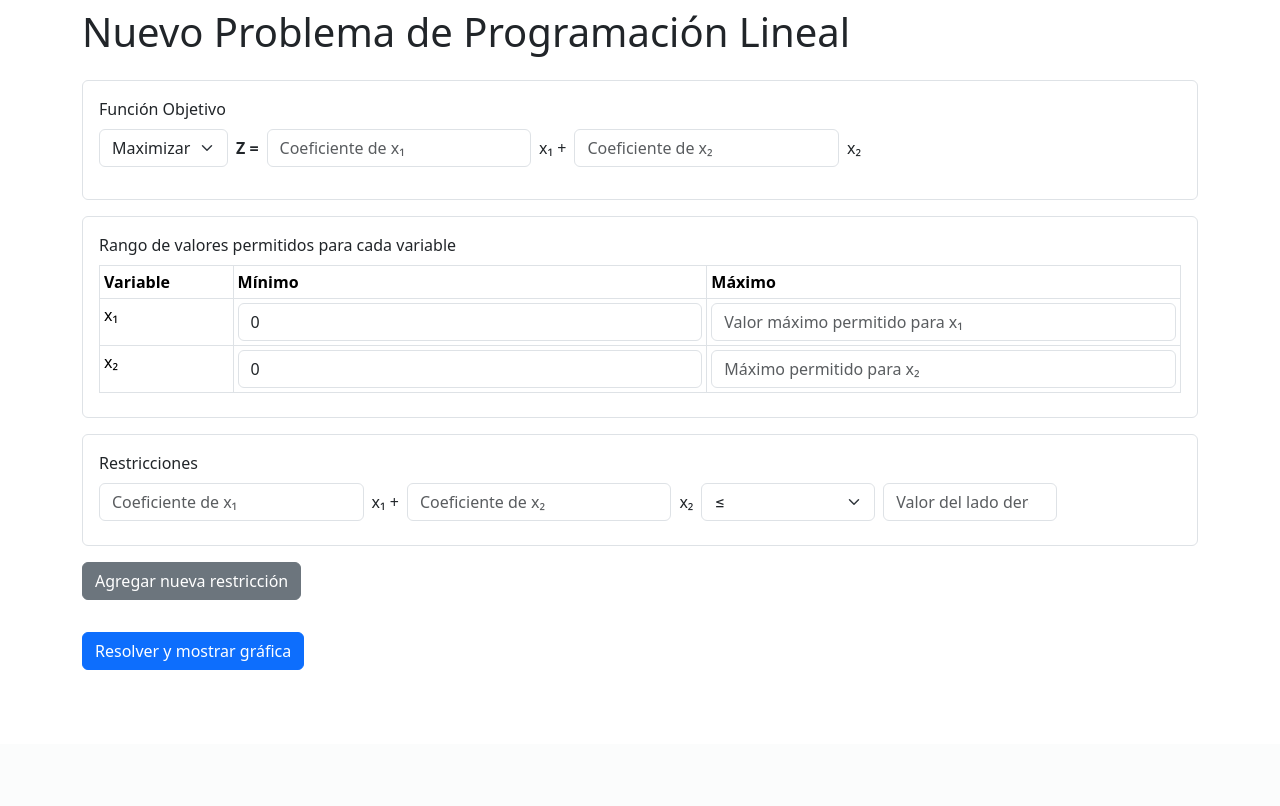
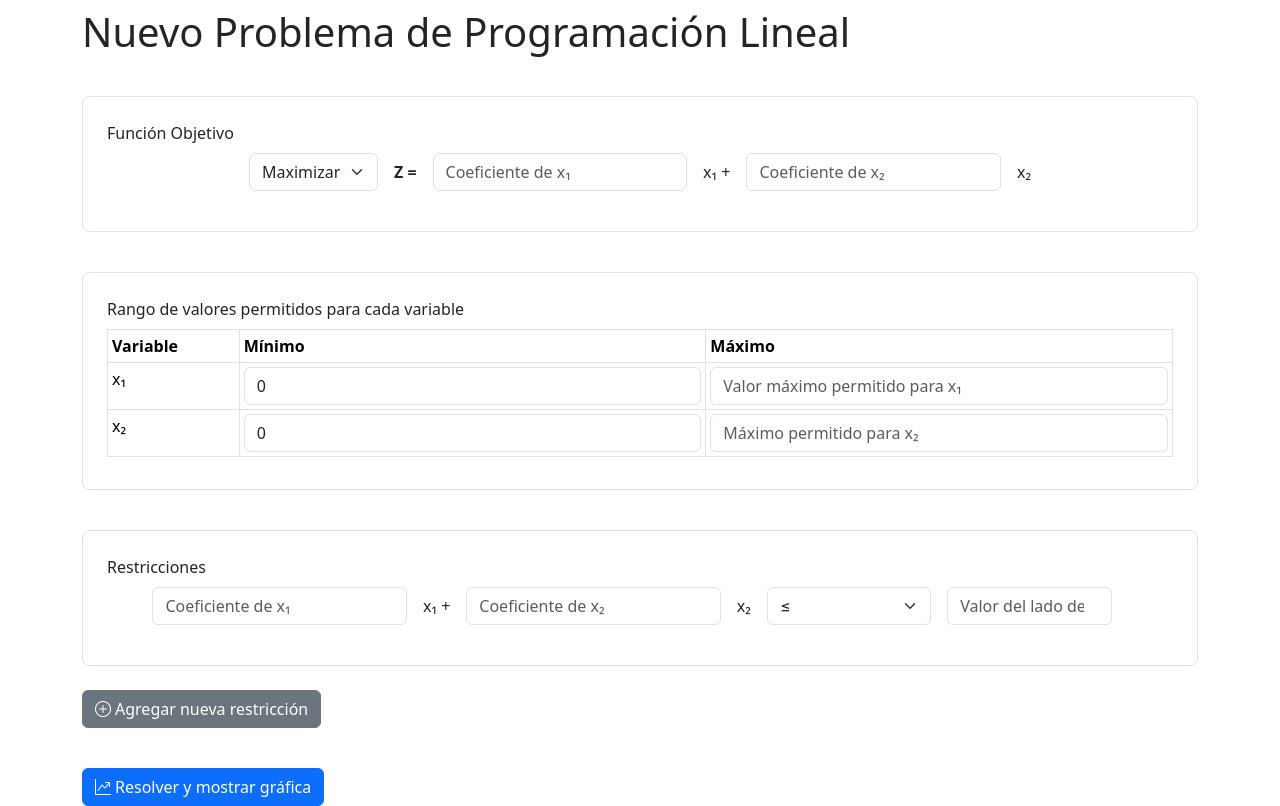
Before and after one commit to YANA021/MOP-METODO-GRAFICO, a Django app: page /metodo-grafico/ in a window 1280 px wide. Shown: the part 56-862 px from the top of the page. Before the commit the page ends 726 px from the top, so only its background shows below. Run offline with Django 5.2, Linux system fonts and the light colour scheme; the visitor is signed in with stand-in values (Sample User, id 1).

Commit message:
Improve form styling and add dark mode input color

```diff
--- /dev/null
+++ b/static/css/custom.css
@@ -0,0 +1,9 @@
+.dark-mode .form-control,
+.dark-mode .form-select {
+  background-color: #f5f5f5;
+  color: #000;
+}
+
+.dark-mode .form-control::placeholder {
+  color: #6c757d;
+}
--- a/templates/base.html
+++ b/templates/base.html
@@ -6,6 +6,8 @@
     <meta name="viewport" content="width=device-width, initial-scale=1">
     <title>{% block title %}MOP{% endblock %}</title>
     <link href="https://cdn.jsdelivr.net/npm/bootstrap@5.3.2/dist/css/bootstrap.min.css" rel="stylesheet">
+    <link href="https://cdn.jsdelivr.net/npm/bootstrap-icons@1.11.1/font/bootstrap-icons.css" rel="stylesheet">
+    <link rel="stylesheet" href="{% static 'css/custom.css' %}">
     {% block extra_head %}{% endblock %}
   </head>
   <body>
--- a/templates/nuevo_problema.html
+++ b/templates/nuevo_problema.html
@@ -7,12 +7,12 @@
 {% if mensaje %}
 <div class="alert alert-success">{{ mensaje }}</div>
 {% endif %}
-<form id="pl-form" method="post" class="vstack gap-3">
+<form id="pl-form" method="post" class="vstack gap-4">
   {% csrf_token %}
-  <div class="border p-3 rounded">
+  <div class="border rounded-3 p-4 mt-3">
     <div class="mb-3">
       <label class="form-label">Función Objetivo</label>
-      <div class="row g-2 align-items-center">
+      <div class="row g-3 align-items-center justify-content-center text-center">
         <div class="col-auto">
           {{ form.objetivo }}
         </div>
@@ -36,7 +36,7 @@
     <input type="hidden" name="{{ form.restricciones.name }}" id="id_{{ form.restricciones.name }}">
   </div>
 
-  <div class="border p-3 rounded">
+  <div class="border rounded-3 p-4 mt-3">
   <label class="form-label">Rango de valores permitidos para cada variable</label>
     <table class="table table-bordered table-sm mb-2">
       <thead>
@@ -73,9 +73,9 @@
     </table>
   </div>
 
-  <div class="border p-3 rounded" id="restricciones-container">
+  <div class="border rounded-3 p-4 mt-3" id="restricciones-container">
     <label class="form-label">Restricciones</label>
-    <div class="restriccion-row row g-2 align-items-center mb-2">
+    <div class="restriccion-row row g-3 align-items-center mb-3 justify-content-center text-center">
       <div class="col-6 col-md-3">
         <input type="number" step="any" name="coef_x1[]" class="form-control" placeholder="Coeficiente de x₁">
       </div>
@@ -99,15 +99,15 @@
         <input type="number" step="any" name="valor[]" class="form-control" placeholder="Valor del lado derecho">
       </div>
       <div class="col-auto">
-        <button class="btn btn-danger remove-restriccion" type="button">&minus;</button>
+        <button class="btn btn-danger remove-restriccion" type="button"><i class="bi bi-dash-circle"></i></button>
       </div>
     </div>
   </div>
   <div>
-    <button id="add-restriccion" class="btn btn-secondary mb-3" type="button">Agregar nueva restricción</button>
+    <button id="add-restriccion" class="btn btn-secondary mb-3" type="button"><i class="bi bi-plus-circle me-1"></i>Agregar nueva restricción</button>
   </div>
   <div>
-    <button class="btn btn-primary" type="submit">Resolver y mostrar gráfica</button>
+    <button class="btn btn-primary" type="submit"><i class="bi bi-graph-up-arrow me-1"></i>Resolver y mostrar gráfica</button>
   </div>
 </form>
 <script src="{% static 'js/restricciones.js' %}"></script>
```
